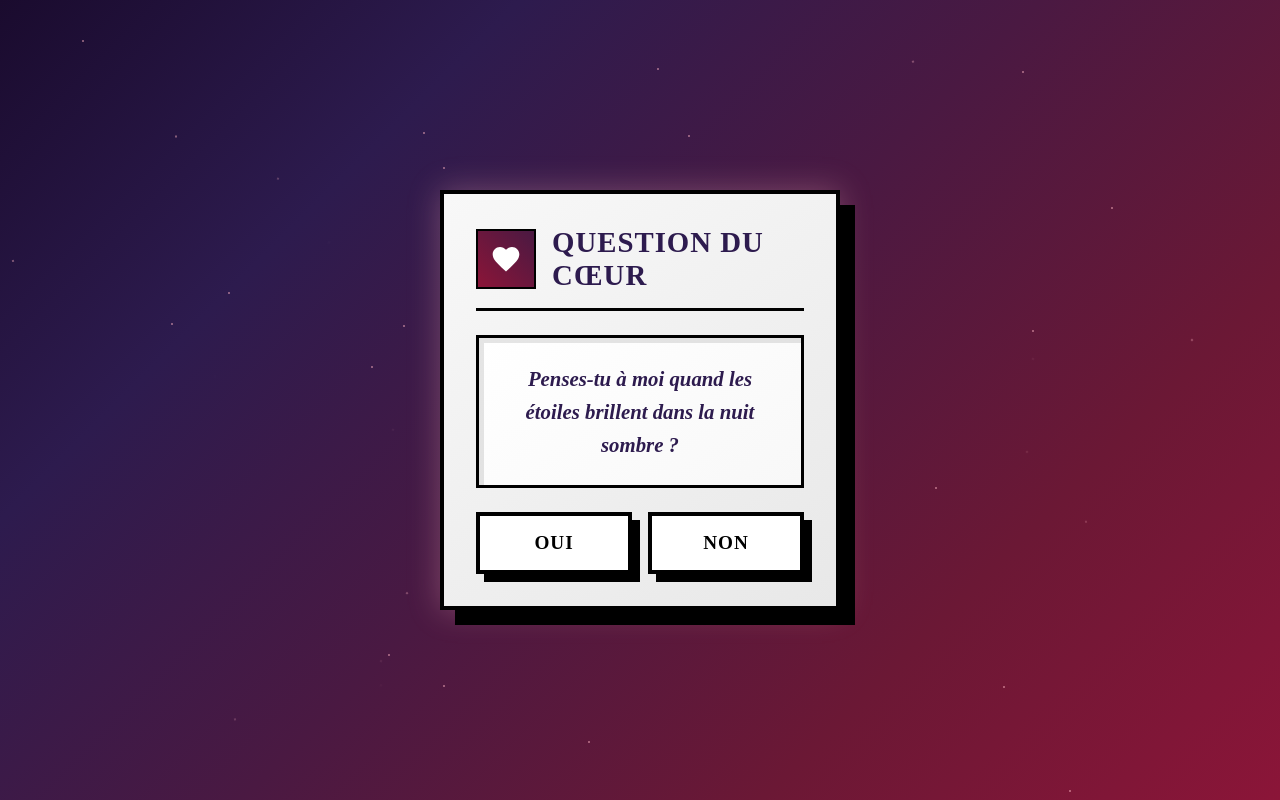
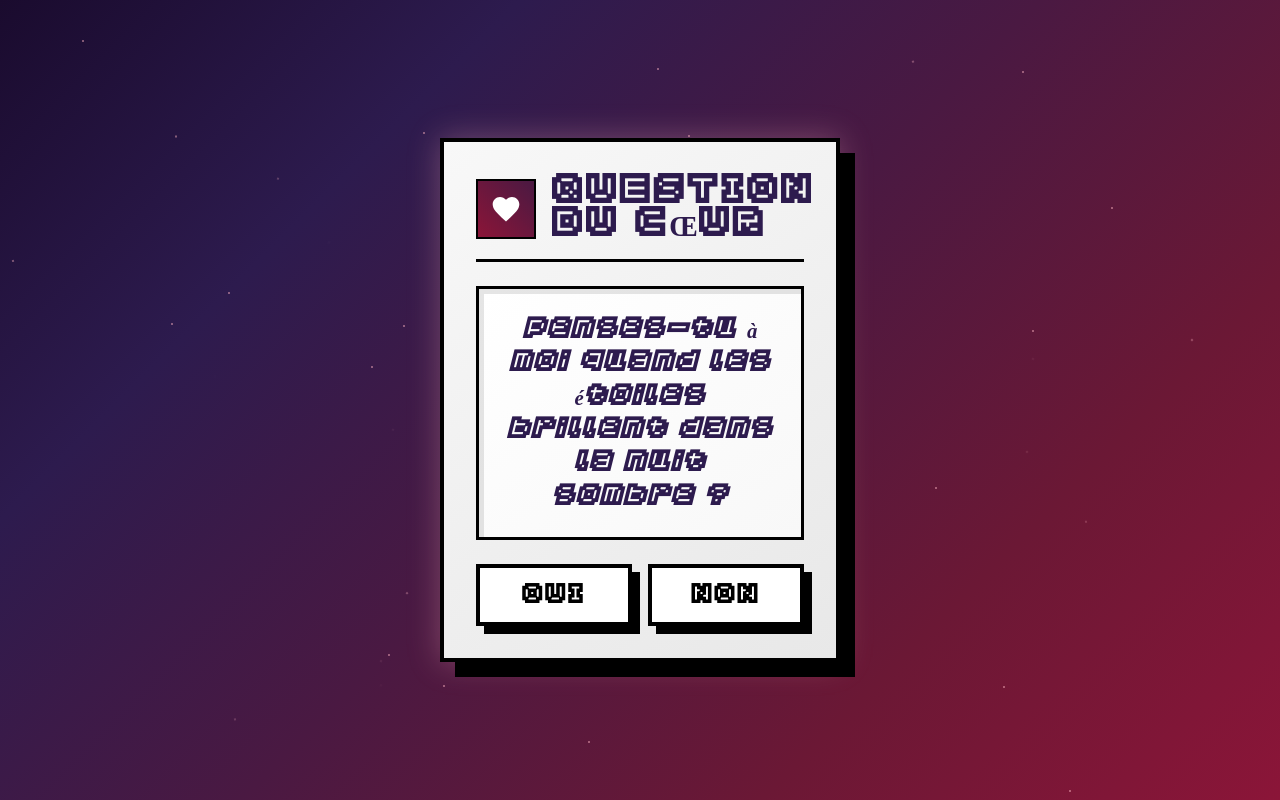
Before and after one commit to Pivertg/quesiton, a plain HTML site: page suite 1.html in a window 1280 px wide. Drawn offline with Linux system fonts and the light colour scheme.

Commit message:
Update stlye 2.css

```diff
--- a/stlye 2.css
+++ b/stlye 2.css
@@ -1,9 +1,10 @@
 /* Importation de votre police personnalisée */
 @font-face {
-    font-family: 'MaPoliceAmour'; /* Nom que vous voulez donner à votre police */
+    font-family: 'MaPoliceAmour';
     src: url('fonts/HachicroUndertaleBattleFontRegular-L3zlg.ttf') format('truetype');
     font-weight: normal;
     font-style: normal;
+    font-display: swap; /* Améliore le chargement */
 }
 
 * {
@@ -23,7 +24,8 @@ body {
     display: flex;
     align-items: center;
     justify-content: center;
-    font-family: 'Crimson Text', serif;
+    /* Utilisez votre police personnalisée avec des fallbacks */
+    font-family: 'MaPoliceAmour', 'Crimson Text', serif;
     overflow: hidden;
 }
 
@@ -71,7 +73,7 @@ body {
     background: linear-gradient(145deg, #f8f8f8, #e8e8e8);
     padding: 2rem;
     box-shadow: 15px 15px 0 #000, 0 0 30px rgba(255, 182, 193, 0.3);
-    font-family: 'Crimson Text', serif;
+    font-family: 'MaPoliceAmour', 'Crimson Text', serif;
     position: relative;
     overflow: hidden;
 }
@@ -119,7 +121,7 @@ body {
 }
 
 .brutalist-card__alert {
-    font-family: 'Playfair Display', serif;
+    font-family: 'MaPoliceAmour', 'Playfair Display', serif;
     font-weight: 700;
     color: #2d1b4e;
     font-size: 1.8rem;
@@ -133,7 +135,7 @@ body {
     padding: 1.5rem;
     border: 3px solid #000;
     background: linear-gradient(145deg, #fff, #f8f8f8);
-    font-family: 'Crimson Text', serif;
+    font-family: 'MaPoliceAmour', 'Crimson Text', serif;
     font-size: 1.3rem;
     line-height: 1.6;
     color: #2d1b4e;
@@ -158,7 +160,7 @@ body {
     text-align: center;
     font-size: 1.2rem;
     font-weight: 700;
-    font-family: 'Playfair Display', serif;
+    font-family: 'MaPoliceAmour', 'Playfair Display', serif;
     text-transform: uppercase;
     letter-spacing: 1px;
     border: 4px solid #000;
@@ -231,7 +233,7 @@ body {
 }
 
 .result-title {
-    font-family: 'Playfair Display', serif;
+    font-family: 'MaPoliceAmour', 'Playfair Display', serif;
     font-size: 3rem;
     font-weight: 700;
     margin-bottom: 1rem;
@@ -247,13 +249,14 @@ body {
     border: 3px solid rgba(255, 255, 255, 0.3);
     border-radius: 10px;
     backdrop-filter: blur(10px);
+    font-family: 'MaPoliceAmour', 'Crimson Text', serif;
 }
 
 .restart-btn {
     padding: 1rem 2rem;
     font-size: 1.1rem;
     font-weight: 700;
-    font-family: 'Playfair Display', serif;
+    font-family: 'MaPoliceAmour', 'Playfair Display', serif;
     text-transform: uppercase;
     border: 3px solid #fff;
     background: transparent;
```
